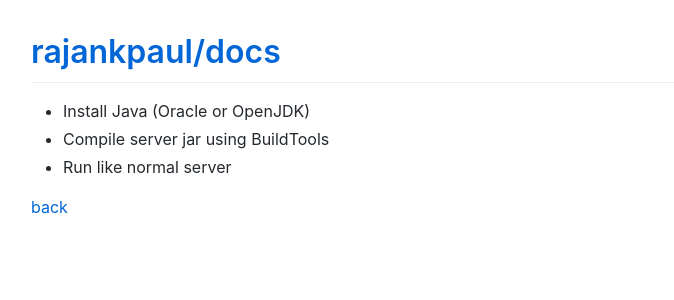
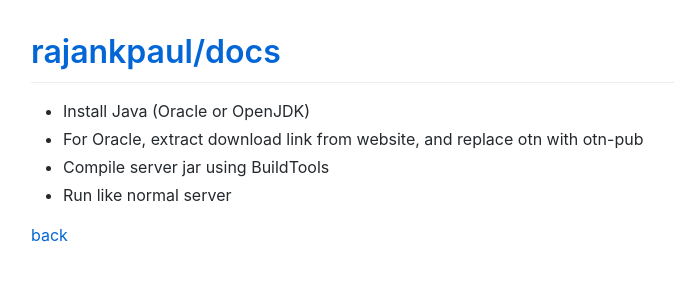
Before and after one commit to rajankpaul/docs, a Jekyll site: the page built from tutorials/linux/spigot/index.md, in a window 1280 px wide. Shown: the top 300 px of the page, without its empty margins (119-793 px from the left). Built offline with Jekyll 4.4.1, drawn with Linux system fonts in a browser that asks for light colours; comment, search, counter and statistics services are not loaded.

Commit message:
Update index.md

```diff
--- a/tutorials/linux/spigot/index.md
+++ b/tutorials/linux/spigot/index.md
@@ -4,6 +4,7 @@ title: Spigot
 ---
 
 *   Install Java (Oracle or OpenJDK)
+*   For Oracle, extract download link from website, and replace otn with otn-pub
 *   Compile server jar using BuildTools
 *   Run like normal server
 
```
